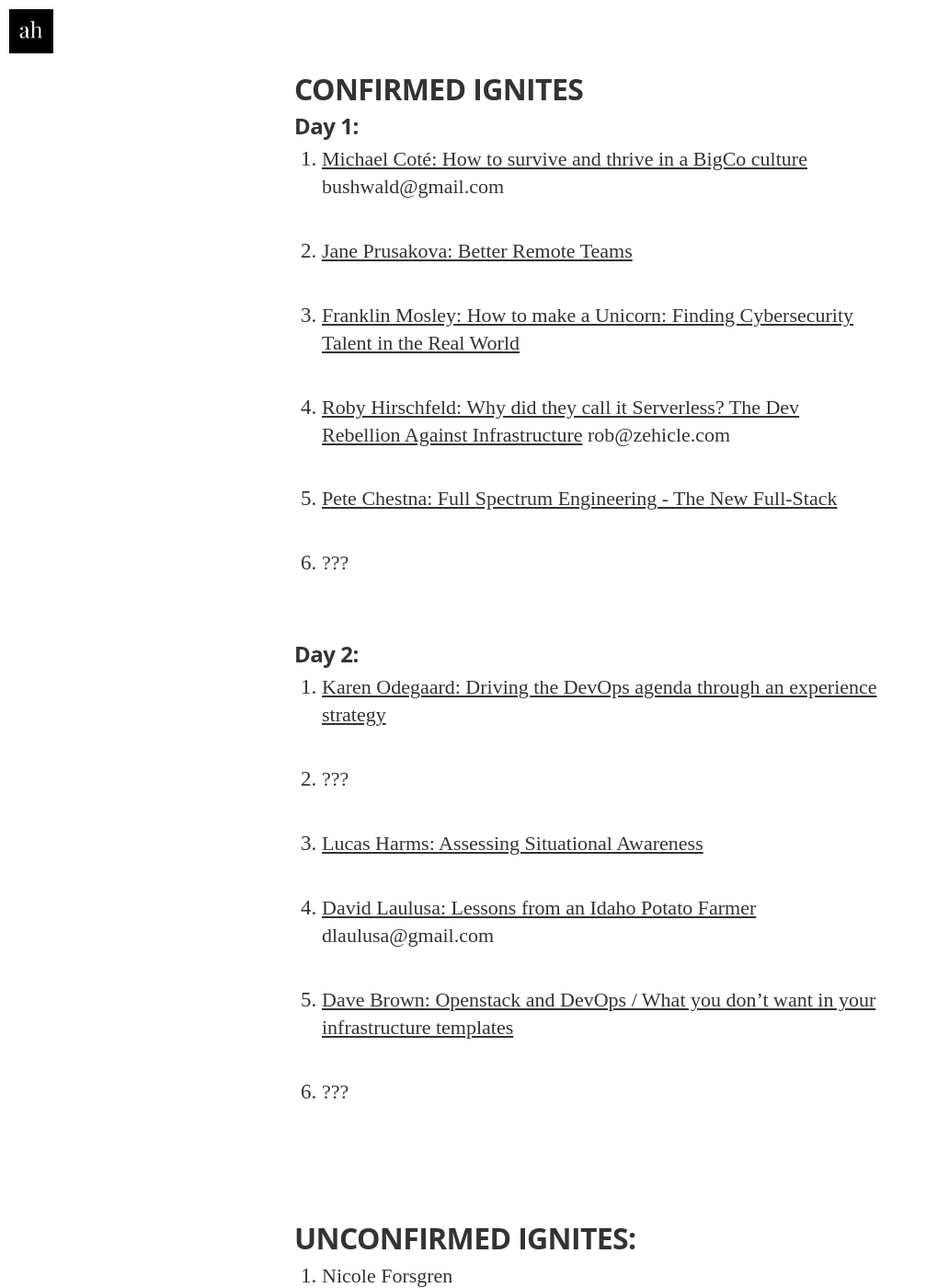
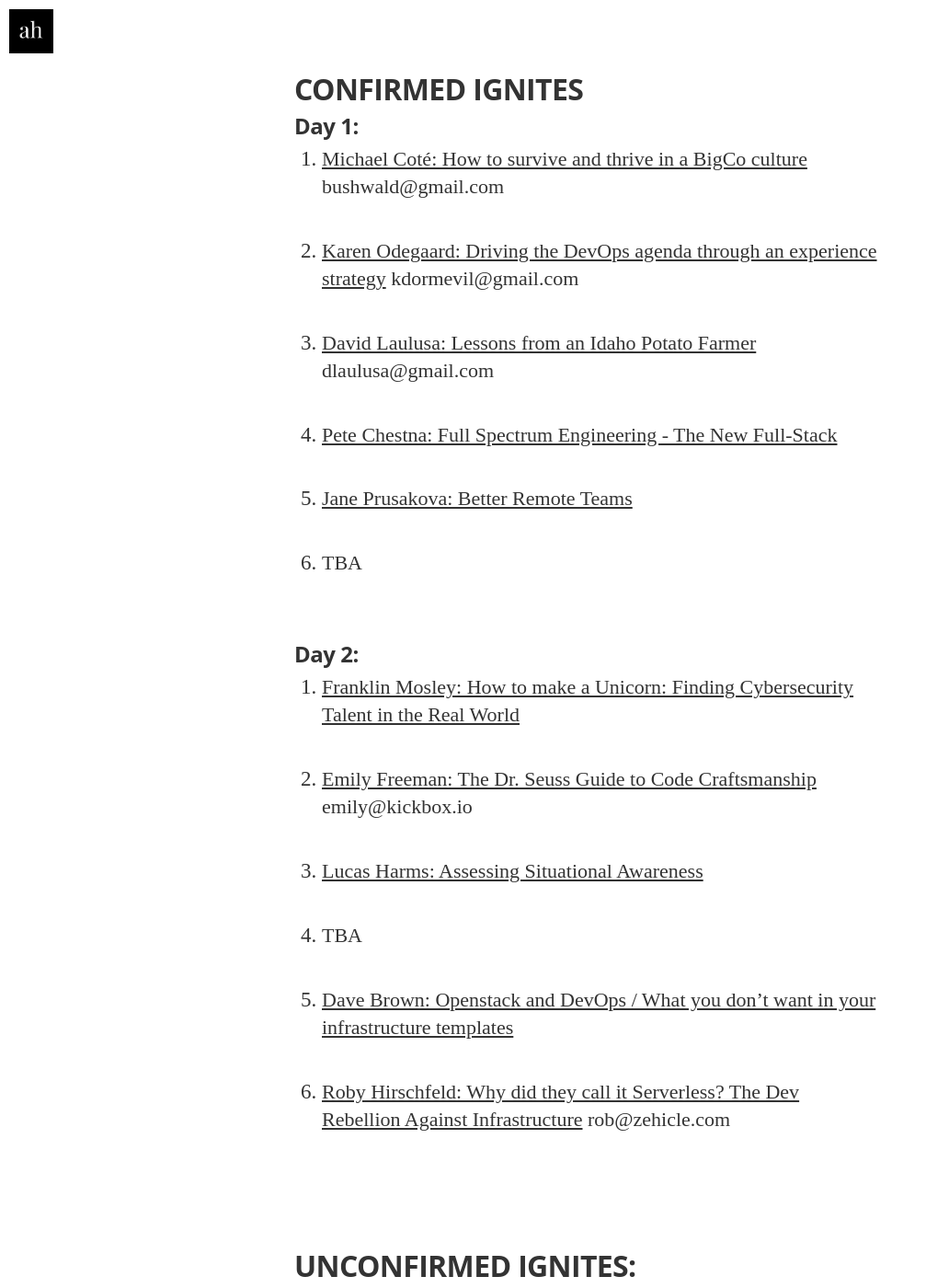
Before and after one commit to anniehedgpeth/anniehedgpeth.github.io, a Jekyll site: the page built from schedule.md, in a window 1280 px wide and 1400 px high, scrolled down 2785 px. Shown: the whole window at 92% size, without its empty margins (0-1007 px from the left). Built offline with Jekyll 4.4.1, drawn with Linux system fonts in a browser that asks for light colours; nearby versions of some CDN libraries; some web fonts are replaced; some of the changed text lies outside the part shown.

Commit message:
schedule as sent

```diff
--- a/schedule.md
+++ b/schedule.md
@@ -79,40 +79,41 @@ Backup: [Leon Fayer: The Lost Art of Troubleshooting](https://www.papercall.io/c
 1. [Michael Coté: How to survive and thrive in a BigCo culture](https://www.papercall.io/cfps/402/submissions/14807)
 bushwald@gmail.com
 
-2. [Jane Prusakova: Better Remote Teams](https://www.papercall.io/cfps/402/submissions/17994)
+2. [Karen Odegaard: Driving the DevOps agenda through an experience strategy](https://www.papercall.io/cfps/402/submissions/19786)
+kdormevil@gmail.com
 
-3. [Franklin Mosley: How to make a Unicorn: Finding Cybersecurity Talent in the Real World](https://www.papercall.io/cfps/402/submissions/20274)
+3. [David Laulusa: Lessons from an Idaho Potato Farmer](https://www.papercall.io/cfps/402/submissions/15418)
+dlaulusa@gmail.com
 
-4. [Roby Hirschfeld: Why did they call it Serverless? The Dev Rebellion Against Infrastructure](https://www.papercall.io/cfps/402/submissions/16940)
-rob@zehicle.com
+4. [Pete Chestna: Full Spectrum  Engineering - The New Full-Stack](https://www.papercall.io/cfps/402/submissions/14682)
 
-5. [Pete Chestna: Full Spectrum  Engineering - The New Full-Stack](https://www.papercall.io/cfps/402/submissions/14682)
+5. [Jane Prusakova: Better Remote Teams](https://www.papercall.io/cfps/402/submissions/17994)
 
-6. ???
+6. TBA
 
 
 ### Day 2:
 
-1. [Karen Odegaard: Driving the DevOps agenda through an experience strategy](https://www.papercall.io/cfps/402/submissions/19786)
+1. [Franklin Mosley: How to make a Unicorn: Finding Cybersecurity Talent in the Real World](https://www.papercall.io/cfps/402/submissions/20274)
 
-2. ???
+2. [Emily Freeman: The Dr. Seuss Guide to Code Craftsmanship](https://www.papercall.io/cfps/402/submissions/19912)
+emily@kickbox.io
 
 3. [Lucas Harms: Assessing Situational Awareness](https://www.papercall.io/cfps/402/submissions/18182)
 
-4. [David Laulusa: Lessons from an Idaho Potato Farmer](https://www.papercall.io/cfps/402/submissions/15418)
-dlaulusa@gmail.com
+4. TBA
 
 5. [Dave Brown: Openstack and DevOps / What you don’t want in your infrastructure templates](https://www.papercall.io/cfps/402/submissions/20385)
 
-6. ???
+6. [Roby Hirschfeld: Why did they call it Serverless? The Dev Rebellion Against Infrastructure](https://www.papercall.io/cfps/402/submissions/16940)
+rob@zehicle.com
 
 
 ## UNCONFIRMED IGNITES:
 
 10. Nicole Forsgren
 
-11. [Emily Freeman: The Dr. Seuss Guide to Code Craftsmanship](https://www.papercall.io/cfps/402/submissions/19912)
-
+11.
 
 ## REJECTED:
 
```
